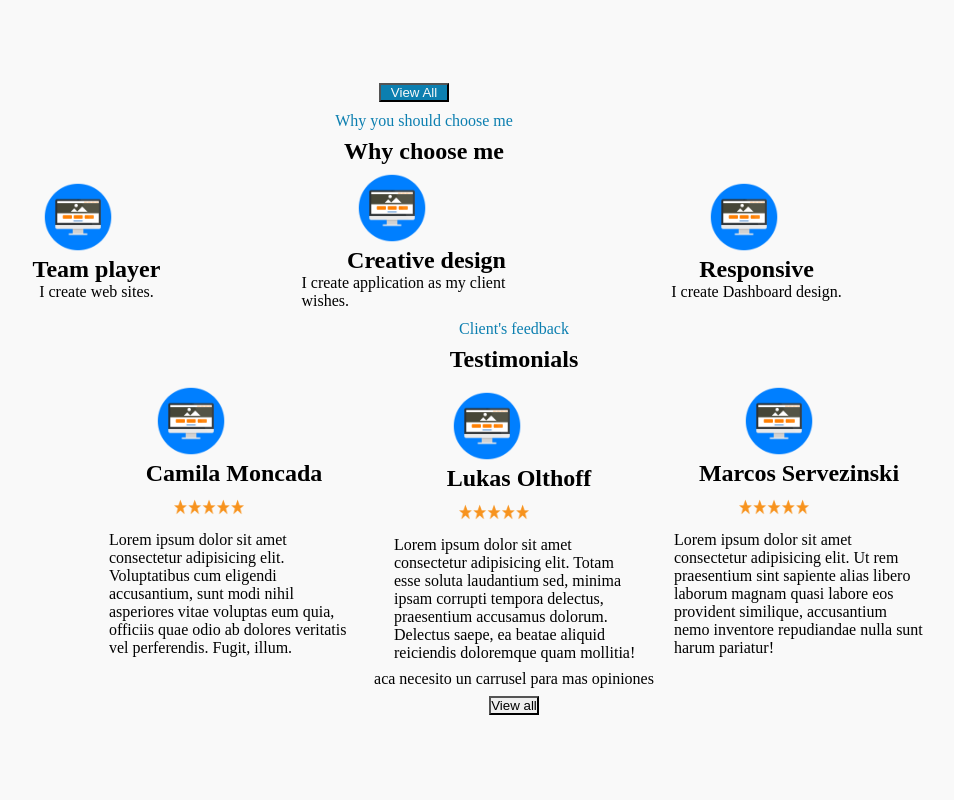
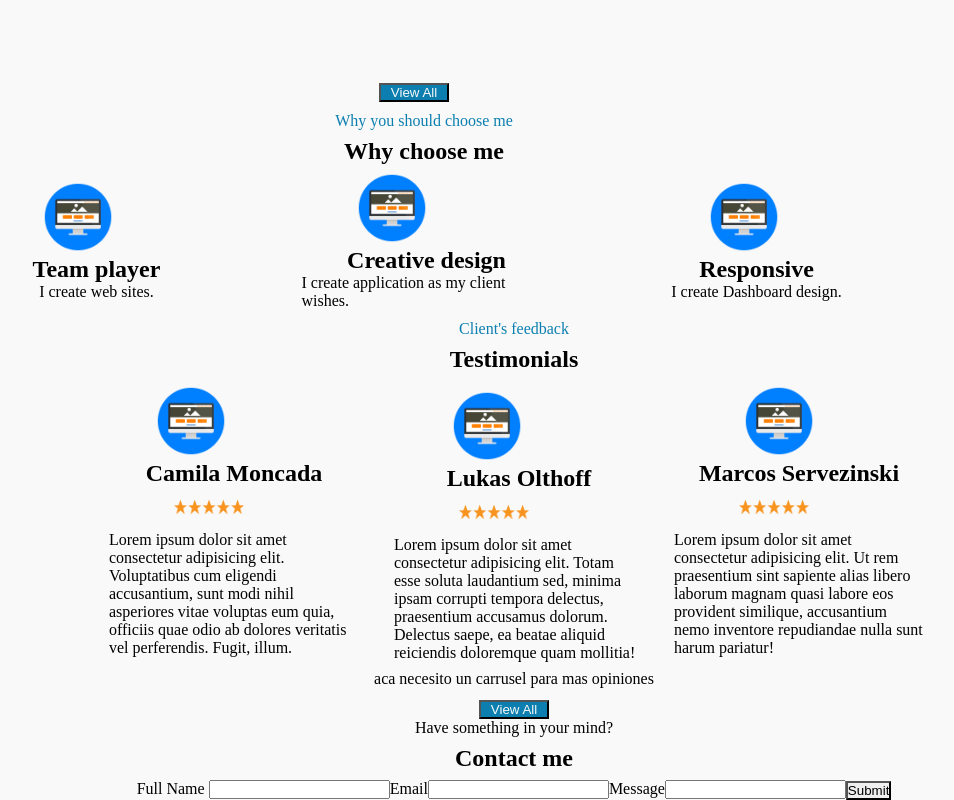
Before and after one commit to Manunyville/Portfolio-tp, a React (Create React App) app: page / in a window 1280 px wide. Shown: the part 1452-2252 px from the top of the page, without its empty margins (186-1140 px from the left). Before the commit the page ends 2167 px from the top, so only its background shows below. Built offline with nearby package versions, Linux system fonts and the light colour scheme; the HTML template or start-up script is replaced by a standard one.

Commit message:
Componente contact, formulario creado, falta estilizacion

```diff
--- a/src/App.js
+++ b/src/App.js
@@ -1,6 +1,7 @@
 import './App.css';
 import Choose from './components/Chooseme/chooseme';
 import About from './components/aboutme/aboutMe';
+import Contact from './components/contact/contact';
 import Testimonial from './components/feedback/feedback';
 import Hero from './components/hero/hero';
 import Navbar from './components/navbar/navbar';
@@ -18,6 +19,7 @@ function App() {
     <Portfolio/>
     <Choose/>
     <Testimonial/>
+    <Contact/>
     </div>
   );
 }
--- /dev/null
+++ b/src/components/contact/contact.jsx
@@ -0,0 +1,27 @@
+import './contact.css'
+import React from 'react'
+import { Stack, HStack, VStack, Flex, Button, ButtonGroup, Text, Container, Heading, Image,Card, CardHeader, CardBody, } from '@chakra-ui/react'
+import { motion } from "framer-motion"
+
+
+const Contact = () =>{
+
+    return(
+        <Container>
+            <VStack>
+                <Text>Have something in your mind?</Text>
+                <Heading>Contact me</Heading>
+                <form>
+                    <label>Full Name </label>
+                    <input type="text" />
+                    <label>Email</label>
+                    <input type="text" />
+                    <label >Message</label>
+                    <input type="text" />
+                    <Button>Submit</Button>
+                </form>
+            </VStack>
+        </Container>
+    )
+}
+export default Contact
--- a/src/components/feedback/feedback.jsx
+++ b/src/components/feedback/feedback.jsx
@@ -54,7 +54,8 @@ const Testimonial = () =>{
             </HStack>
             <VStack>
                 <div>aca necesito un carrusel para mas opiniones</div>
-                <Button >View all</Button>
+                <Button marginTop={4} as={motion.button} paddingX={10} whileHover={{  color:'#0C7FB0' }} color={'#F9F9F9'} bg={'#0C7FB0'} variant='solid'> View All</Button>
+
             </VStack>
         </VStack>
     </Container>
```
Also changed, not shown: src/components/contact/contact.css (added).
